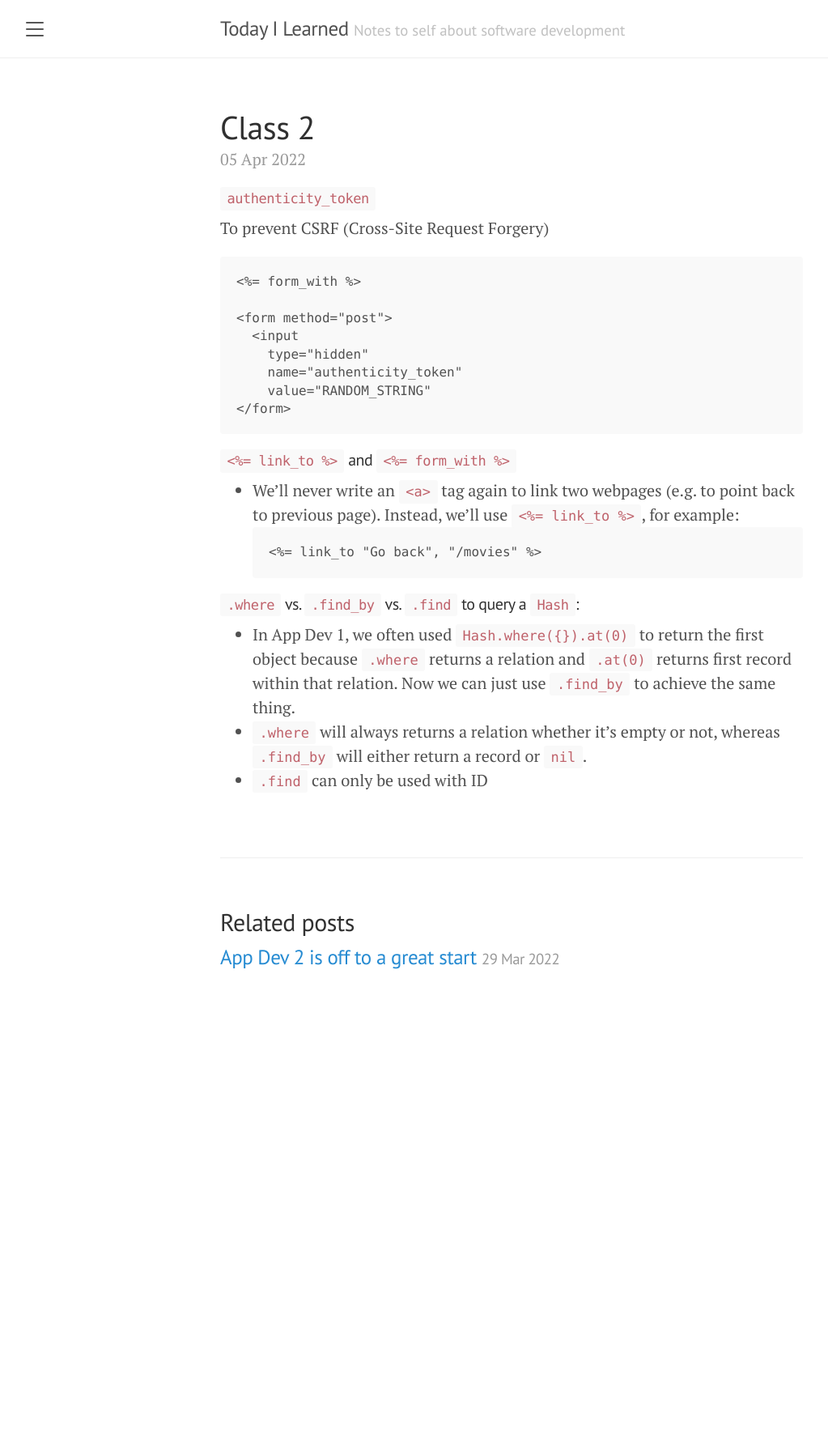
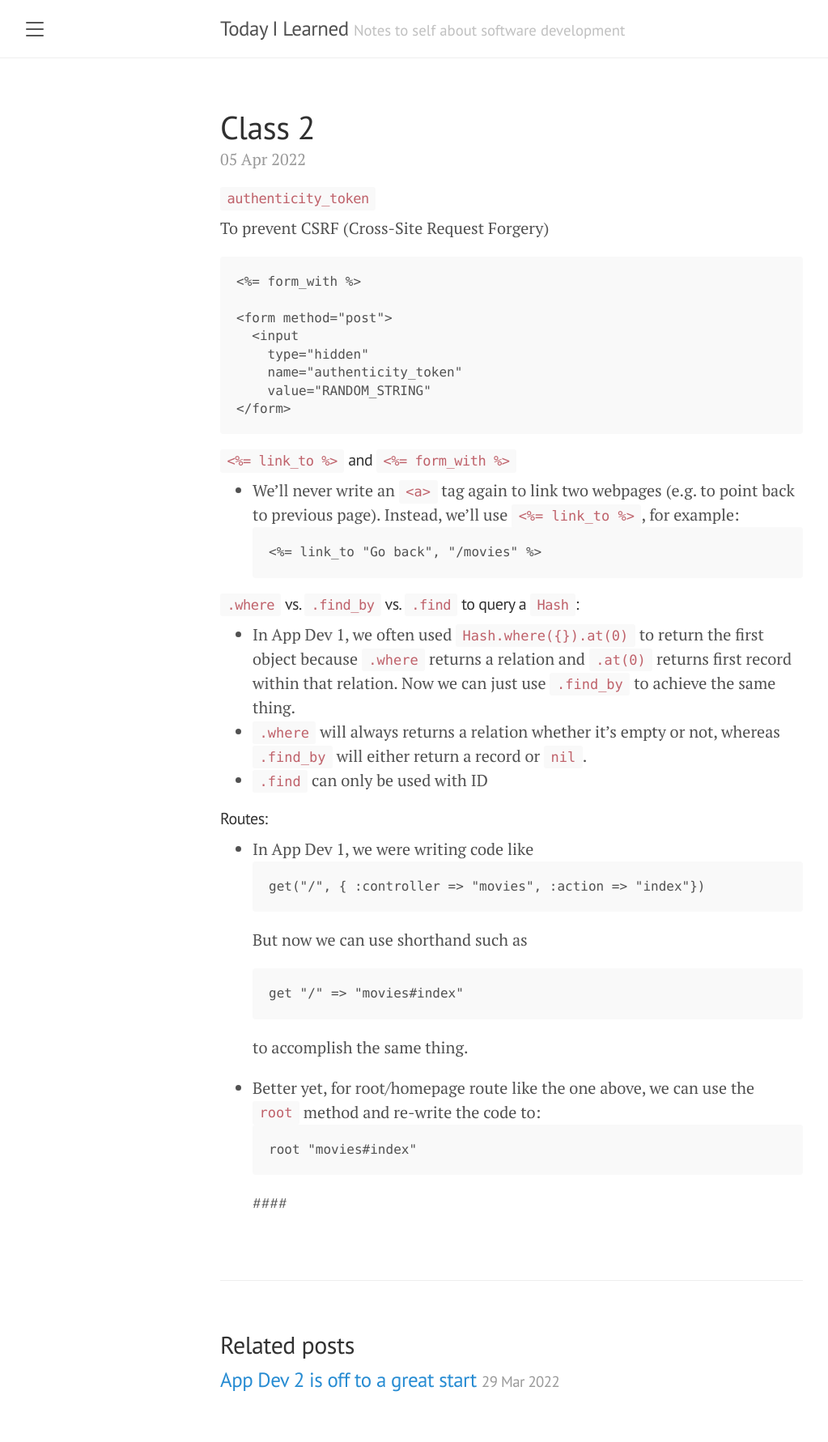
Before and after one commit to thaong91/tn-appdev-spr22, a Jekyll site: the page built from _posts/2022-04-05-things-i-learned-today.md, in a window 1280 px wide. Shown: the whole page at 81% size, without its empty margins (8-1031 px from the left). Built offline with Jekyll 4.4.1, drawn with Linux system fonts in a browser that asks for light colours; before the commit the page ends 1259 px from its top, so only the background shows below that.

Commit message:
add things I learned about refactoring routes

````diff
--- a/_posts/2022-04-05-things-i-learned-today.md
+++ b/_posts/2022-04-05-things-i-learned-today.md
@@ -26,3 +26,19 @@ To prevent CSRF (Cross-Site Request Forgery)
 - In App Dev 1, we often used `Hash.where({}).at(0)` to return the first object because `.where` returns a relation and `.at(0)` returns first record within that relation. Now we can just use `.find_by` to achieve the same thing.
 - `.where` will always returns a relation whether it's empty or not, whereas `.find_by` will either return a record or `nil`.
 - `.find` can only be used with ID
+
+#### Routes:
+- In App Dev 1, we were writing code like
+  ```
+  get("/", { :controller => "movies", :action => "index"})
+  ```
+  But now we can use shorthand such as
+  ```
+  get "/" => "movies#index"
+  ```
+  to accomplish the same thing.
+- Better yet, for root/homepage route like the one above, we can use the `root` method and re-write the code to:
+  ```
+  root "movies#index"
+  ```
+####
````
